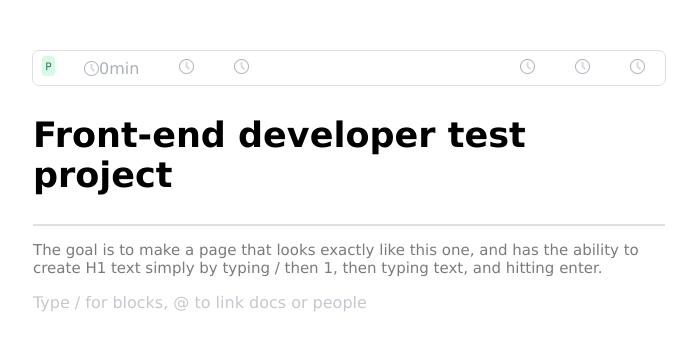
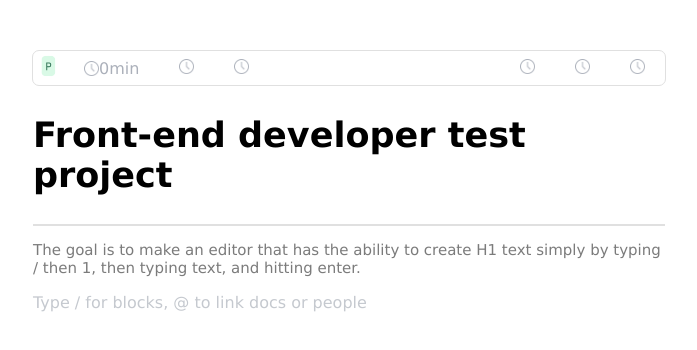
Before and after one commit to RaoAkif/Notion, a website built with webpack: page src/index.html in a window 1280 px wide. Shown: the whole page, without its empty margins (291-988 px from the left). Built offline with nearby package versions, Linux system fonts and the light colour scheme.

Commit message:
Change goal para text

```diff
--- a/src/index.html
+++ b/src/index.html
@@ -26,7 +26,7 @@
     <section id="editor-head">
       <h1>Front-end developer test project</h1>
       <hr>
-      <p>The goal is to make a page that looks exactly like this one, and has the ability to create H1 text simply by typing / then 1, then typing text, and hitting enter.</p>
+      <p>The goal is to make an editor that has the ability to create H1 text simply by typing / then 1, then typing text, and hitting enter.</p>
     </section>
     <section id="editor">
       <p contenteditable="true" placeholder="Type / for blocks, @ to link docs or people"></p>
```
